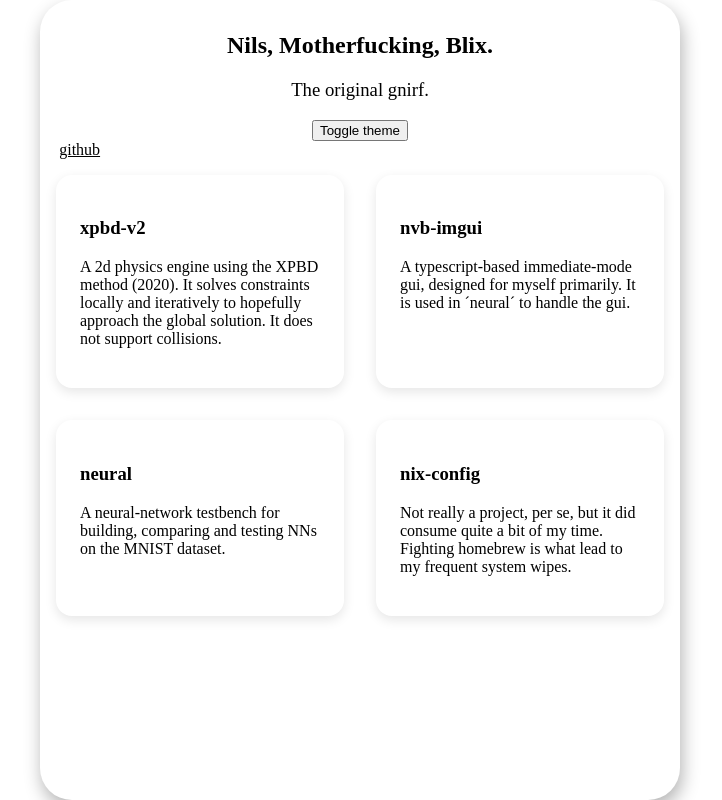
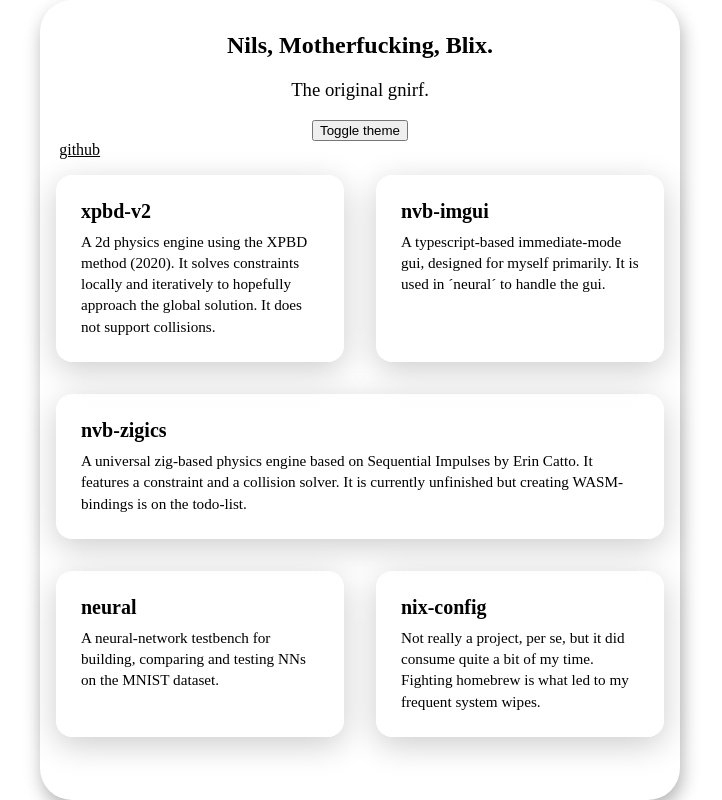
Before and after one commit to nilsblix/svelte-homepage, a SvelteKit app: page / in a window 1280 px wide. Shown: the whole page, without its empty margins (280-1002 px from the left). Built offline with nearby package versions, Linux system fonts and the light colour scheme.

Commit message:
updated version

```diff
--- a/src/app.html
+++ b/src/app.html
@@ -4,7 +4,7 @@
 		<meta charset="utf-8" />
 		<link rel="icon" href="%sveltekit.assets%/favicon.png" />
 		<meta name="viewport" content="width=device-width, initial-scale=1" />
-        <title>nilsblix - Portfolio</title>
+        <title>nilsblix - Homepage</title>
 		%sveltekit.head%
 	</head>
 	<body data-sveltekit-preload-data="hover">
--- a/src/lib/components/Header.svelte
+++ b/src/lib/components/Header.svelte
@@ -1,11 +1,10 @@
 <script>
-	import { onMount } from 'svelte';
+	import { onMount } from "svelte";
 
 	let dark = true;
 
 	const applyTheme = () => {
-		document.documentElement.dataset.theme = dark ? 'dark' : 'light';
-		console.log('hello world!');
+		document.documentElement.dataset.theme = dark ? "dark" : "light";
 	};
 
 	const toggleDarkmode = () => {
--- a/src/lib/components/ProjectCard.svelte
+++ b/src/lib/components/ProjectCard.svelte
@@ -2,9 +2,10 @@
 	export let url;
 	export let name;
 	export let description;
+	export let span;
 </script>
 
-<a class="card" href={url} target="_blank">
+<a class="card" href={url} target="_blank" style={`grid-column: span ${span}`}>
 	<h3>{name}</h3>
 	<p>{description}</p>
 </a>
@@ -13,16 +14,29 @@
 	.card {
 		padding: 1.5rem;
 		border-radius: 1rem;
-        background: var(--card-bg);
-        box-shadow: 0 4px 12px rgba(0, 0, 0, 0.1);
+		background: rgba(255, 255, 255, 0.1);
+		box-shadow: 0 8px 32px rgba(0, 0, 0, 0.2);
+		backdrop-filter: blur(12px);
+		-webkit-backdrop-filter: blur(12px);
+		border: 1px solid rgba(255, 255, 255, 0.2);
 		text-decoration: none;
 		color: inherit;
 		transition: all 0.3s ease;
-
-        /* border: 1px solid red; */
 	}
 
 	.card:hover {
 		transform: translateY(-5px);
+		box-shadow: 0 12px 24px rgba(0, 0, 0, 0.25);
+	}
+
+	h3 {
+		margin: 0 0 0.5rem 0;
+		font-size: 1.25rem;
+	}
+
+	p {
+		margin: 0;
+		font-size: 0.95rem;
+		line-height: 1.4;
 	}
 </style>
--- /dev/null
+++ b/src/lib/components/Projects.svelte
@@ -0,0 +1,59 @@
+<script>
+	import ProjectCard from "./ProjectCard.svelte";
+
+	const projects = [
+		{
+			url: "https://nilsblix.github.io/xpbd-v2/",
+			name: "xpbd-v2",
+			description:
+				"A 2d physics engine using the XPBD method (2020). It solves constraints locally and  iteratively to hopefully approach the global solution. It does not support collisions.",
+			span: 1,
+		},
+		{
+			url: "https://nilsblix.github.io/nvb-imgui/dist",
+			name: "nvb-imgui",
+			description:
+				"A typescript-based immediate-mode gui, designed for myself primarily. It is used in ´neural´ to handle the gui.",
+			span: 1,
+		},
+		{
+			url: "https://github.com/nilsblix/nvb-zigics",
+			name: "nvb-zigics",
+			description:
+				"A universal zig-based physics engine based on Sequential Impulses by Erin Catto. It features a constraint and a collision solver. It is currently unfinished but creating WASM-bindings is on the todo-list.",
+			span: 2,
+		},
+		{
+			url: "https://nilsblix.github.io/neural/dist",
+			name: "neural",
+			description:
+				"A neural-network testbench for building, comparing and testing NNs on the MNIST dataset.",
+			span: 1,
+		},
+		{
+			url: "https://github.com/nilsblix/nix-config",
+			name: "nix-config",
+			description:
+				"Not really a project, per se, but it did consume quite a bit of my time. Fighting homebrew is what led to my frequent system wipes.",
+			span: 1,
+		},
+	];
+</script>
+
+<div class="projects">
+	{#each projects as project}
+		<ProjectCard {...project} />
+	{/each}
+</div>
+
+<style>
+	.projects {
+		padding-left: 1rem;
+		padding-right: 1rem;
+
+		display: grid;
+		grid-template-columns: repeat(auto-fit, minmax(260px, 1fr));
+		gap: 2rem;
+		margin-top: 1rem;
+	}
+</style>
--- a/src/routes/+page.svelte
+++ b/src/routes/+page.svelte
@@ -1,43 +1,12 @@
 <script>
-	import Header from '../lib/components/Header.svelte';
-	import ProjectCard from '../lib/components/ProjectCard.svelte';
-
-	const projects = [
-		{
-			url: 'https://nilsblix.github.io/xpbd-v2/',
-			name: 'xpbd-v2',
-			description:
-				'A 2d physics engine using the XPBD method (2020). It solves constraints locally and  iteratively to hopefully approach the global solution. It does not support collisions.'
-		},
-		{
-			url: 'https://nilsblix.github.io/nvb-imgui/dist',
-			name: 'nvb-imgui',
-			description:
-				'A typescript-based immediate-mode gui, designed for myself primarily. It is used in ´neural´ to handle the gui.'
-		},
-		{
-			url: 'https://nilsblix.github.io/neural/dist',
-			name: 'neural',
-			description:
-				'A neural-network testbench for building, comparing and testing NNs on the MNIST dataset.'
-		},
-		{
-			url: 'https://github.com/nilsblix/nix-config',
-			name: 'nix-config',
-			description:
-				'Not really a project, per se, but it did consume quite a bit of my time. Fighting homebrew is what lead to my frequent system wipes.'
-		}
-	];
+	import Header from "../lib/components/Header.svelte";
+	import Projects from "../lib/components/Projects.svelte";
 </script>
 
 <section>
 	<Header />
 	<a href="https://github.com/nilsblix" target="_blank">github</a>
-	<div class="projects">
-		{#each projects as project}
-			<ProjectCard {...project} />
-		{/each}
-	</div>
+	<Projects />
 </section>
 
 <style>
@@ -62,16 +31,6 @@
 		margin-left: 3%;
 	}
 
-	.projects {
-		padding-left: 1rem;
-		padding-right: 1rem;
-
-		display: grid;
-		grid-template-columns: repeat(auto-fit, minmax(260px, 1fr));
-		gap: 2rem;
-		margin-top: 1rem;
-	}
-
 	a {
 		color: var(--secondary);
 	}
```
Also changed, not shown: 1 other file (tests, documents, lock files or other folders). Lines whose indentation alone changed are shown as unchanged.
